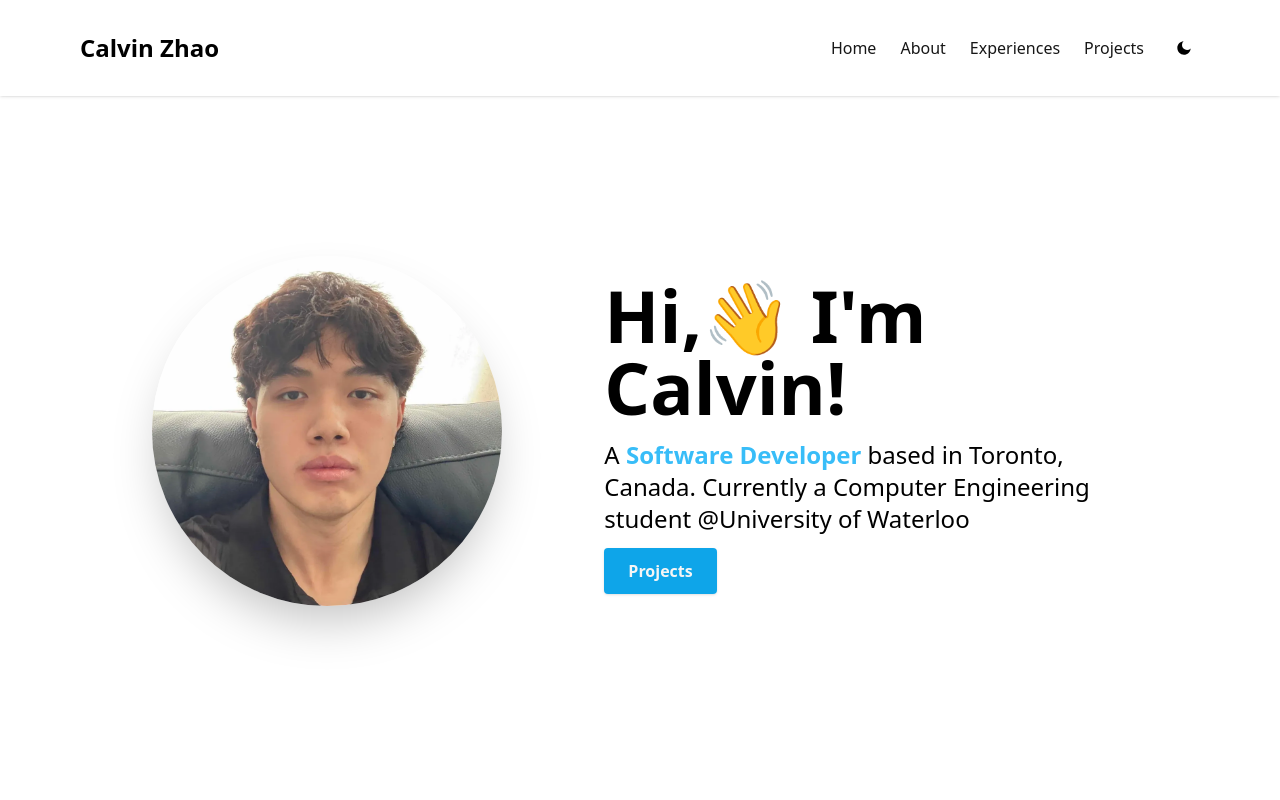
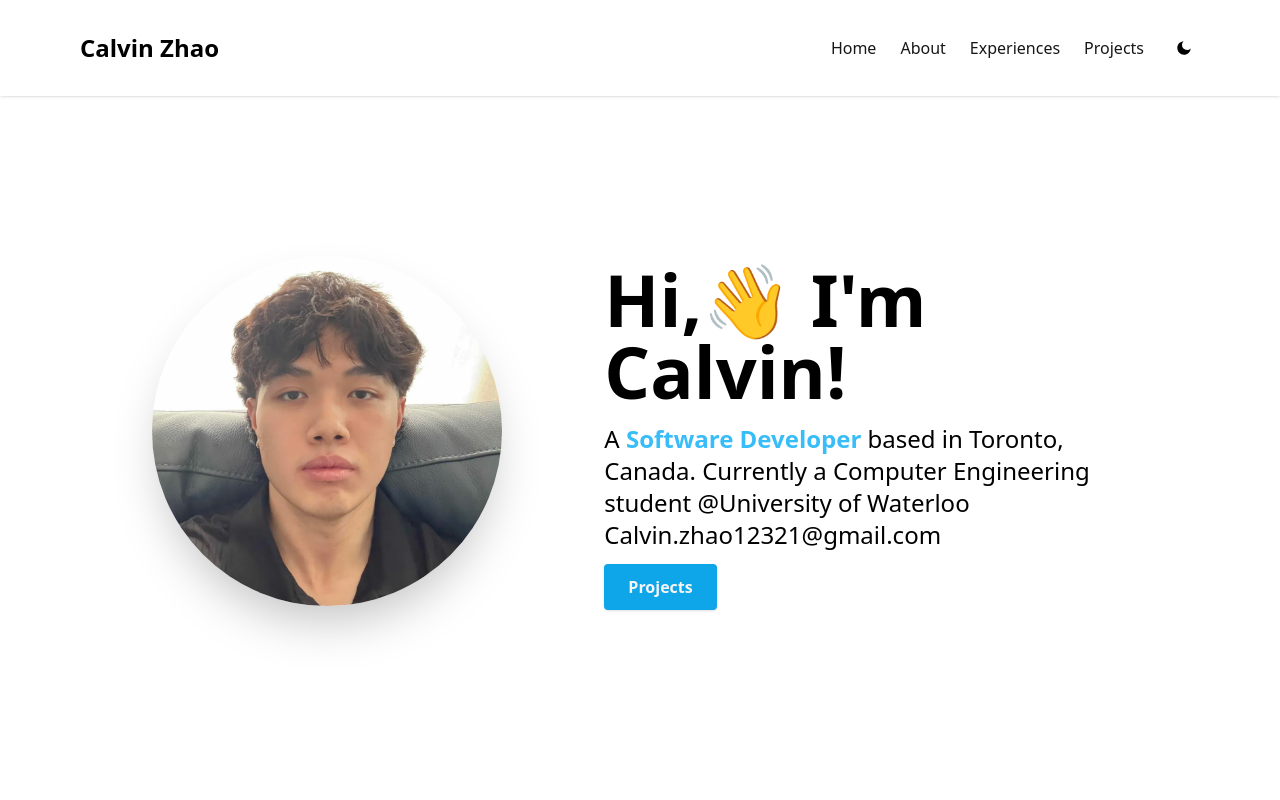
Before and after one commit to zerieox/Personal-Website-v2, a Next.js app: page / in a window 1280 px wide. Shown: the top 800 px of the page. Built offline with nearby package versions, Linux system fonts and the light colour scheme.

Commit message:
Removed react-component

```diff
--- a/package.json
+++ b/package.json
@@ -10,7 +10,6 @@
   },
   "dependencies": {
     "@next/font": "14.0.1",
-    "@react-email/components": "^0.0.12",
     "@types/node": "18.11.18",
     "@types/react": "18.0.27",
     "@types/react-dom": "18.0.10",
--- a/src/components/HeroSection.tsx
+++ b/src/components/HeroSection.tsx
@@ -22,6 +22,7 @@ const HeroSection = () => {
                 <p className="text-lg mt-4 mb-6 md:text-2xl">
                 A <span className="font-semibold text-sky-400">Software Developer</span> based in Toronto, Canada. Currently a
                 Computer Engineering student @University of Waterloo
+                Calvin.zhao12321@gmail.com
                 </p>
                 <Link
                     to="projects"
```
